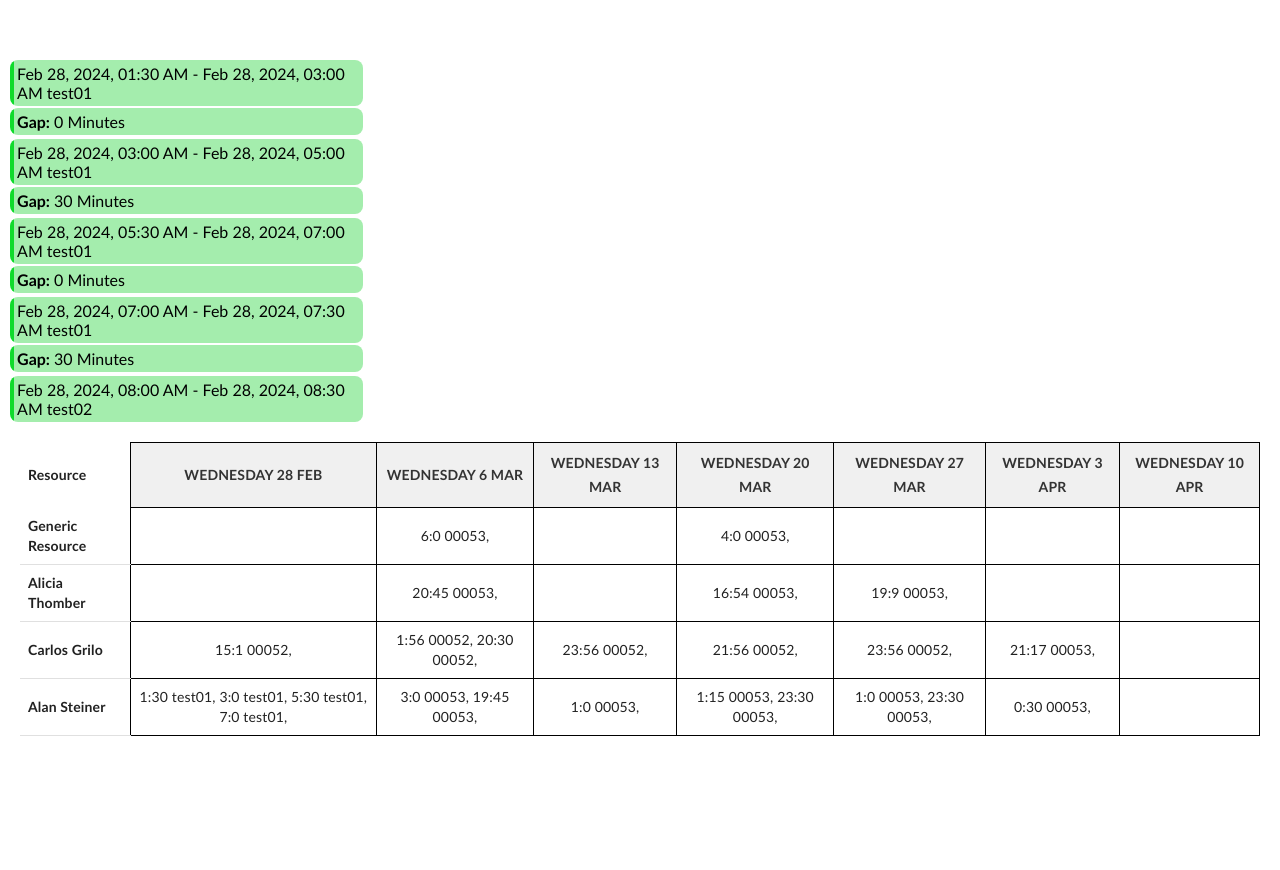
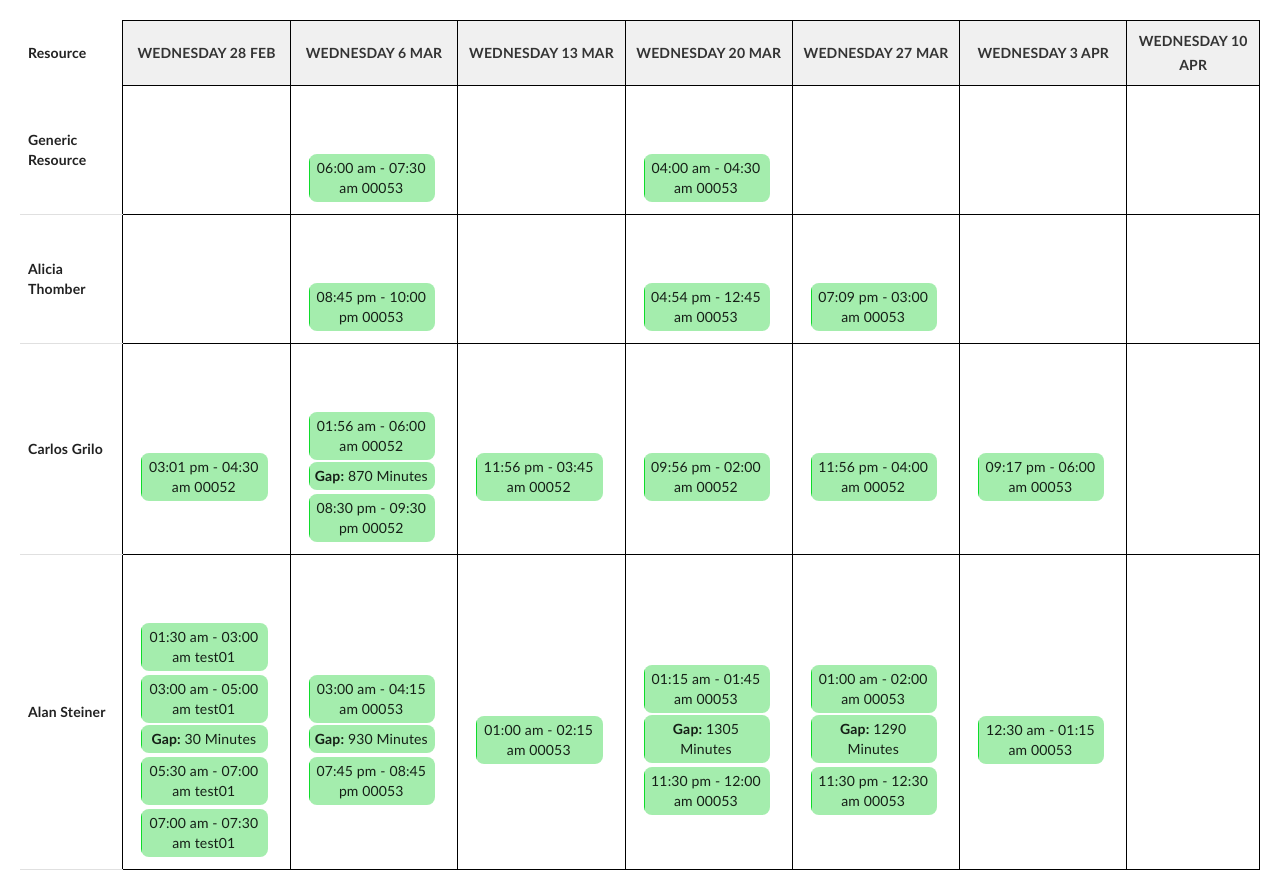
Before and after one commit to daiyanrafi/SCHEDULINGSYSTEM-test-practice, a React (Create React App) app: page / in a window 1280 px wide. Before the commit the page ends 800 px from the top, so only its background shows below. Built offline with nearby package versions, Linux system fonts and the light colour scheme.

Commit message:
29/02/24 - thursday

```diff
--- a/src/App.tsx
+++ b/src/App.tsx
@@ -1,25 +1,6 @@
-// import React from 'react';
-// import ScheduleManagement from './ScheduleManagement';
-
-// function App() {
-//   return (
-//     <div className="App">
-//       <header className="App-header">
-//         <p>
-//           Scheduling System is coming here!!!
-//         </p>
-//         <ScheduleManagement />
-//       </header>
-//     </div>
-//   );
-// }
-
-// export default App;
-
-
 import React from 'react';
 import ScheduleManagement from './schedule/ScheduleManagement';
-import scheduleData from './data/Alan.json'; // Adjust the path as needed
+import scheduleData from './data/Alan.json';
 import ScheduleDashboard from './Dashboard';
 
 function App() {
@@ -29,8 +10,8 @@ function App() {
 
         {/* <p>Scheduling System is coming here!!!</p> */}
 
-        <ScheduleManagement schedule={scheduleData} />
         <ScheduleDashboard />
+        {/* <ScheduleManagement schedule={scheduleData} /> */}
       </header>
     </div>
   );
--- a/src/Dashboard.tsx
+++ b/src/Dashboard.tsx
@@ -2,6 +2,7 @@ import React, { useEffect } from 'react';
 import resources from './data/resource.json';
 import bookings from './data/bookings.json';
 import { Button, Table, TableHead, TableBody, TableRow, TableCell } from '@mui/material';
+import ScheduleManagement from './schedule/ScheduleManagement';
 
 const ScheduleDashboard: React.FC = () => {
   const startDate = new Date('2024-02-25T23:00:00Z');
@@ -13,12 +14,15 @@ const ScheduleDashboard: React.FC = () => {
 
   const getbookingsforaday = (bookings: any, resourceid: string, day: number, month: number, year: number) => {
     let bookingtext = '';
+    let daybookings: any = [];
     bookings.map((booking: any) => {
       const bdate = new Date(booking.starttime);
-            if (booking.Resource.bookableresourceid === resourceid && bdate.getDate() === day && bdate.getMonth() + 1 === month && bdate.getFullYear() === year)
+      if (booking.Resource.bookableresourceid === resourceid && bdate.getDate() === day && bdate.getMonth() + 1 === month && bdate.getFullYear() === year) {
         bookingtext += ' ' + bdate.getHours() + ':' + bdate.getMinutes() + ' ' + booking.name + `,`;
+        daybookings.push(booking);
+      }
     })
-        return <TableCell sx={{ fontFamily: 'Calibri', border: '1px solid black', padding: '8px', textAlign: 'center' }}>{bookingtext.trim()}</TableCell>;
+    return <TableCell sx={{ fontFamily: 'Calibri', border: '1px solid black', padding: '8px', textAlign: 'center' }}><ScheduleManagement schedule={daybookings} /></TableCell>;
   }
 
   const columns = (headers: IScheduleColumn[], resourceid: string) => {
@@ -100,7 +104,7 @@ const ScheduleDashboard: React.FC = () => {
       <Table>
         <TableHead>
           <TableRow>
-                        <TableCell sx={{ fontFamily: 'Calibri', fontWeight: 'bold', border: 'none', padding: '8px' }}>Resource</TableCell> {/* Removed border from this cell */}
+            <TableCell sx={{ fontFamily: 'Calibri', fontWeight: 'bold', border: 'none', padding: '8px' }}>Resource</TableCell>
             {tableheader(startDate, endDate)}
           </TableRow>
         </TableHead>
--- a/src/schedule/ScheduleManagement.tsx
+++ b/src/schedule/ScheduleManagement.tsx
@@ -10,24 +10,27 @@ interface ScheduleItem {
 }
 
 const ScheduleManagement: React.FC<{ schedule: ScheduleItem[] }> = ({ schedule }) => {
-  // Function to calculate the gap between two schedule items
   const calculateGap = (startTime: string, endTime: string) => {
     const start = new Date(startTime);
     const end = new Date(endTime);
-    const gap = (end.getTime() - start.getTime()) / (1000 * 60); // Gap in minutes
+    const gap = (end.getTime() - start.getTime()) / (1000 * 60);
     return gap;
   };
 
-  // Function to format the date in the desired format
+  // const formatDateLong = (dateString: string) => {
+  //   const date = new Date(dateString);
+  //   return date.toLocaleString('en-US', { month: 'short', day: '2-digit', year: 'numeric', hour: '2-digit', minute: '2-digit' });
+  // };
+
   const formatDate = (dateString: string) => {
     const date = new Date(dateString);
-    return date.toLocaleString('en-US', { month: 'short', day: '2-digit', year: 'numeric', hour: '2-digit', minute: '2-digit' });
+    return date.toLocaleString('en-AU', { hour: '2-digit', minute: '2-digit' });
   };
 
   return (
     <div style={{ marginLeft: '10px', marginRight: '10px', marginTop: '60px' }}>
       {schedule.map((item, index) => (
-        <div key={index} style={{ marginBottom: '4px', paddingRight: '4px', width: '28%' }}>
+        <div key={index} style={{ marginBottom: '4px', paddingRight: '4px', cursor: 'pointer' }}>
           <div
             style={{
               background: `linear-gradient(to right, #0fdb2b 01%, #a4edad 01%, #a4edad 100%)`,
@@ -38,15 +41,12 @@ const ScheduleManagement: React.FC<{ schedule: ScheduleItem[] }> = ({ schedule }
               transition: 'background-color 0.3s', // Add transition for smooth effect
               borderRadius: '8px', // Add rounded borders
             }}
-            onMouseOver={(e) => e.currentTarget.style.backgroundColor = '#ffffff'} // Change background color on hover to white
-            onMouseOut={(e) => e.currentTarget.style.backgroundColor = 'rgba(0, 128, 0, 0.1)'} // Revert background color when not hovering
           >
             <p style={{ margin: 0 }}>
-              {/* <strong>Resource:</strong> {item.Resource.name}, &nbsp; */}
               {formatDate(item.starttime)} - {formatDate(item.endtime)} {item.name}
             </p>
           </div>
-          {index < schedule.length - 1 && (
+          {index < schedule.length - 1 && calculateGap(item.endtime, schedule[index + 1].starttime) > 0 && (
             <div
               style={{
                 background: `linear-gradient(to right, #0fdb2b 01%, #a4edad 01%, #a4edad 100%)`,
@@ -57,10 +57,8 @@ const ScheduleManagement: React.FC<{ schedule: ScheduleItem[] }> = ({ schedule }
                 transition: 'background-color 0.3s', // Add transition for smooth effect
                 borderRadius: '8px', // Add rounded borders
               }}
-              onMouseOver={(e) => e.currentTarget.style.backgroundColor = '#ffffff'} // Change background color on hover to white
-              onMouseOut={(e) => e.currentTarget.style.backgroundColor = 'rgba(0, 0, 255, 0.1)'} // Revert background color when not hovering
             >
-              <p style={{ margin: 0 }}>
+              <p style={{ margin: 0, cursor: 'pointer' }}>
                 <strong>Gap:</strong> {calculateGap(item.endtime, schedule[index + 1].starttime)} Minutes
               </p>
             </div>
```
Lines whose indentation alone changed are shown as unchanged.
